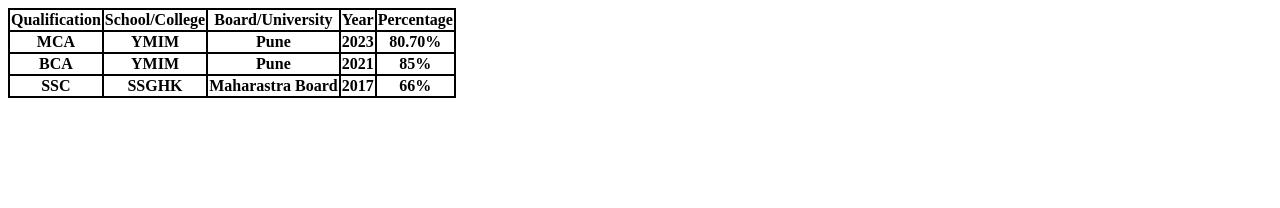
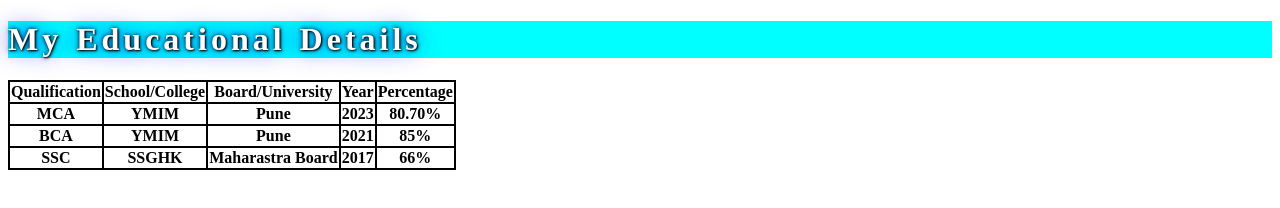
Before and after one commit to Jagdish606/my-profile, a plain HTML site: page education.html in a window 1280 px wide. Drawn offline with Linux system fonts and the light colour scheme.

Commit message:
update css
update css

```diff
--- a/education.html
+++ b/education.html
@@ -9,8 +9,17 @@
             border: 2px solid black;
             border-collapse:collapse ;
         }
+        h1{
+            word-spacing: 2px;
+            letter-spacing: 4px;
+
+            color: white;
+            text-shadow: 1px 1px 2px black, 0 0 25px blue, 0 0 5px rgb(0, 0, 0);background-color: aqua;
+        }
+
     </style>
 </head>
+<h1>My Educational Details</h1>
 <body>
     <table>
         <thead>
```
